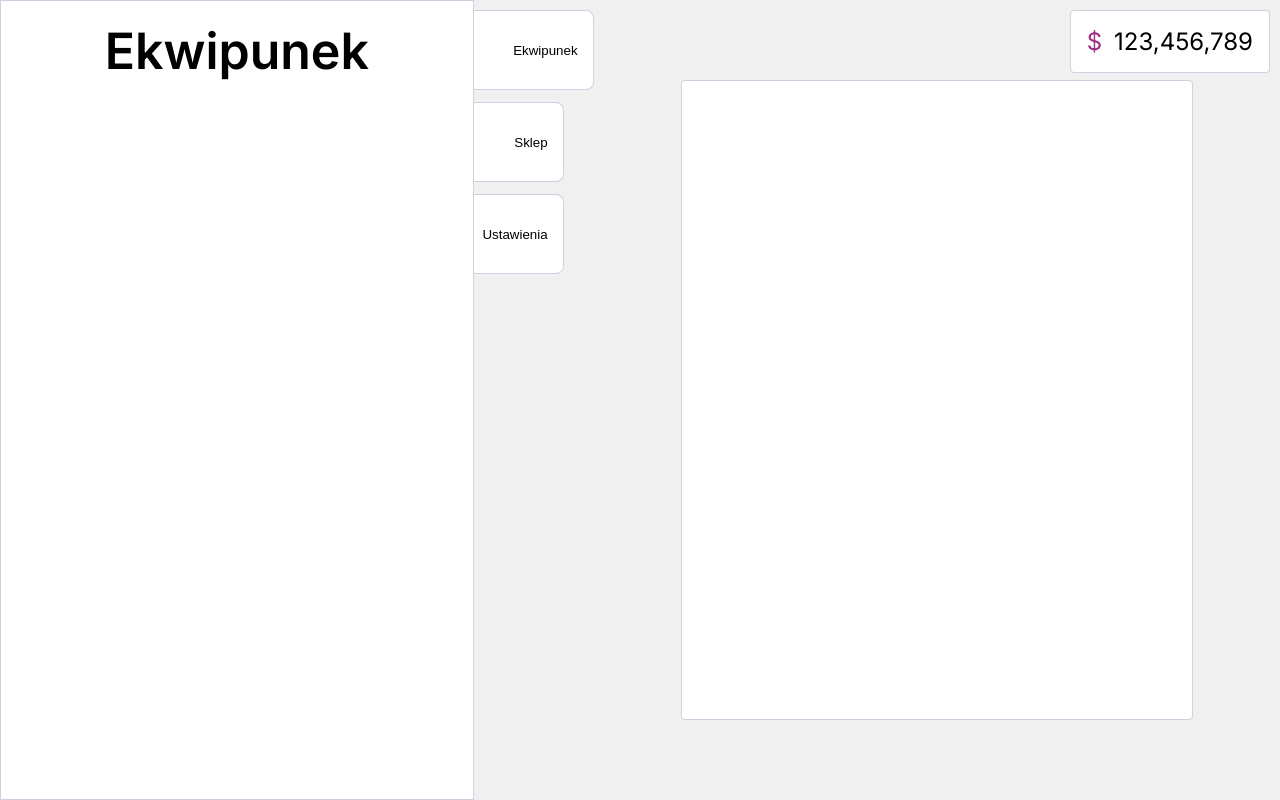
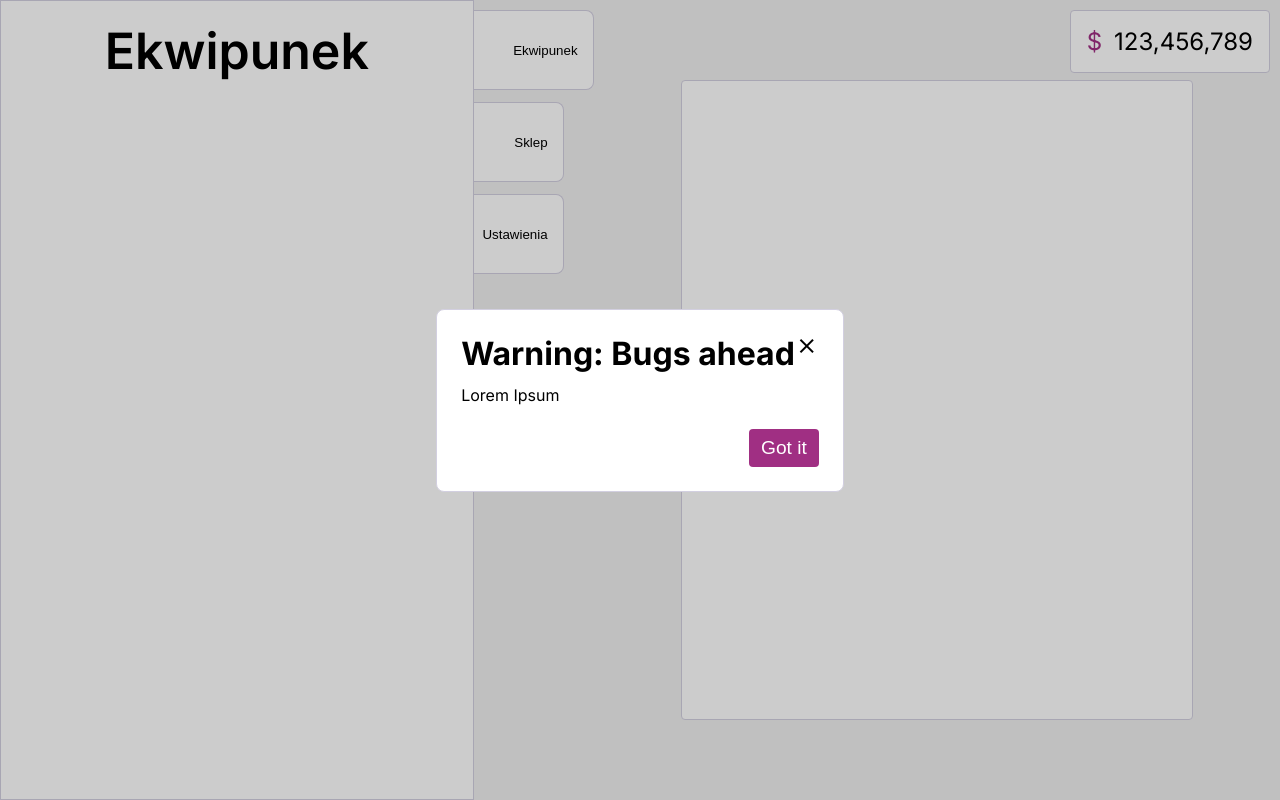
Before and after one commit to roguette/PlantIdle, a Flask app: page / in a window 1280 px wide. Run offline with Flask 3, Linux system fonts and the light colour scheme.

Commit message:
Added a basic info modal, and classes for more

```diff
--- /dev/null
+++ b/static/css/modal.css
@@ -0,0 +1,41 @@
+.modal-container {
+    position: fixed;
+    display: flex;
+    width: 100vw;
+    height: 100vh;
+    top: 0;
+    left: 0;
+    background-color: rgba(0, 0, 0, 0.2);
+    z-index: 1000;
+}
+.modal-box {
+    max-width: 40%;
+    min-width: 300px;
+    border: 1px solid var(--border);
+    background-color: var(--white);
+    border-radius: 8px;
+    padding: 24px;
+    margin: auto;
+    display: flex;
+    flex-direction: column;
+    gap: 24px;
+}
+.modal-info {
+    display: flex;
+}
+.modal-text-container {
+    display: flex;
+    flex-direction: column;
+    gap: 12px;
+}
+.modal-buttons {
+    display: flex;
+    flex-direction: row;
+    gap: 12px;
+    margin-left: auto;
+}
+.modal-buttons *{
+    display: flex;
+    align-items: center;
+
+}
--- a/static/css/style_left.css
+++ b/static/css/style_left.css
@@ -14,7 +14,36 @@
 .secondary-color {
     color: var(--secondary);
 }
-
+.button-neutral {
+    border: 1px solid var(--border);
+    background-color: var(--white);
+    cursor: pointer;
+    border-radius: 4px;
+    font-size: 1.2rem;
+    padding: 8px 12px;
+}
+.button-primary {
+    border: none;
+    background-color: #a02f83;
+    color: var(--white);
+    cursor: pointer;
+    border-radius: 4px;
+    font-size: 1.2rem;
+    padding: 8px 12px;
+}
+input, .force-input {
+    font-size: 1.2rem;
+    border: 1px solid var(--border);
+    border-radius: 4px;
+}
+input {
+    padding: 0.675em 1em 0.675em 1em;
+}
+.force-input {
+    display: flex;
+    align-items: center;
+    padding: 0.675em 1em;
+}
 html, body{
     width: 100%;
     height: 100%;
--- a/static/js/index.js
+++ b/static/js/index.js
@@ -1,5 +1,6 @@
 import { Game } from "./game.js";
 import { Api } from "./api.js";
+import { InfoModal } from "./modal.js";
 
 async function loadInventoryHTML() {
     for (let i = 0; i < inventorySlots; i++) {
@@ -34,7 +35,10 @@ async function loadShopHTML() {
 
 $(async ()=>{
     console.log(`DOMContentLoaded`);
-
+    new InfoModal({
+        title: "Warning: Bugs ahead",
+        message: "Lorem Ipsum"
+    });
     loadInventoryHTML();
     loadShopHTML();
 
--- /dev/null
+++ b/static/js/modal.js
@@ -0,0 +1,107 @@
+/*
+* Base modal with no buttons
+*/
+class Modal {
+    #modal;
+    title;
+    message;
+    canCancel;
+    buttonContainer;
+
+    constructor(title, message, canCancel) {
+        this.title = title;
+        this.message = message;
+        this.canCancel = canCancel;
+
+        let container = $("<div>").addClass("modal-container"); // <div class="modal-container">
+        let modal = $("<div>").addClass("modal-box"); // <div class="modal-box"></div>
+        container.append(modal);
+
+        this.#modal = container;
+
+        let modalInfo = $("<div>").addClass("modal-info"); // <div class="modal-info">
+        let textContainer = $("<div>").addClass("modal-text-container"); // <div class="modal-text-container">
+        textContainer.append($("<h1>").text(this.title)); // <h1>Sample Text</h1>
+        textContainer.append($("<p>").addClass("modal-subtitle").text(this.message)); // <p class="modal-subtitle">...</p>
+        modalInfo.append(textContainer);
+
+        if (this.canCancel) {
+            let closeButton = $("<span>").addClass("material-symbols-outlined").text("close");
+            closeButton.on("click", () => this.closeModal()); // Add event listener to close the modal
+            modalInfo.append(closeButton);
+        }
+
+        modal.append(modalInfo);
+        modal.append($("<div>").addClass("modal-buttons")); // <div class="modal-buttons"></div>
+        this.buttonContainer = modal.find(".modal-buttons");
+        $("body").append(container); // append to body
+    }
+
+    closeModal() {
+        this.#modal.remove();
+    }
+}
+
+/*
+* Modal used for information with one primary button
+*/
+export class InfoModal extends Modal {
+    buttonText;
+
+    closedCallback;
+
+    constructor({title, message, canCancel = true, buttonText = "Got it", closedCallback}) {
+        super(title, message, canCancel);
+        this.buttonText = buttonText;
+        this.closedCallback = closedCallback;
+
+
+        let closeBtn = $("<button>").addClass("modal-button button-primary").text(this.buttonText);
+        console.log(this.buttonContainer)
+        this.buttonContainer.append(closeBtn);
+
+        closeBtn.on("click", () => {
+            this.closeModal();
+            if (this.closedCallback) {
+                this.closedCallback();
+            }
+        });
+    }
+
+}
+
+/*
+* Modal used for yes/no or a/b choices
+*/
+export class YesNoModal extends Modal {
+    suggestedText;
+    neutralText;
+
+    closedCallback;
+
+    constructor({title, message, canCancel = true, suggestedText = "Yes", neutralText = "No", closedCallback}) {
+        super(title, message, canCancel);
+        this.suggestedText = suggestedText;
+        this.neutralText = neutralText;
+        this.closedCallback = closedCallback;
+    }
+}
+
+/*
+* Modal used for choosing numbers, for example in a show when asked how much of something the user wants to buy
+*/
+export class NumberModal extends Modal {
+    minAmount;
+    maxAmount;
+    buttonText;
+
+    onValueChosenCallback;
+
+    constructor({title, message, canCancel = true, minAmount = 0, maxAmount, buttonText, onValueChosenCallback}) {
+        super(title, message, canCancel);
+        this.minAmount = minAmount;
+        this.maxAmount = maxAmount;
+        this.buttonText = buttonText;
+        this.onValueChosenCallback = onValueChosenCallback;
+    }
+}
--- a/templates/index.html
+++ b/templates/index.html
@@ -6,11 +6,41 @@
     <title>HomePage</title>
     <link rel="stylesheet" href="static/css/style_left.css">
     <link rel="stylesheet" href="static/css/custom_select.css">
-    <link rel="stylesheet" href="https://fonts.googleapis.com/css2?family=Material+Symbols+Outlined:opsz,wght,FILL,GRAD@20..48,100..700,0..1,-50..200&icon_names=search" />
+    <link rel="stylesheet" href="static/css/modal.css">
+    <link rel="stylesheet" href="https://fonts.googleapis.com/css2?family=Material+Symbols+Outlined:opsz,wght,FILL,GRAD@20..48,100..700,0..1,-50..200&icon_names=close,keyboard_arrow_left,keyboard_arrow_right,keyboard_double_arrow_left,keyboard_double_arrow_right,search" />
     <script src="https://code.jquery.com/jquery-3.7.1.min.js"></script>
     <script src="/static/js/index.js" type="module"></script>
 </head>
 <body>
+    <!-- <div class="modal-container">
+        <div class="modal-box">
+            <div class="modal-info">
+                <div class="modal-text-container">
+                    <h1>Sample Text</h1>
+                    <p class="modal-subtitle">Lorem ipsum dolor sit amet, consectetur adipisicing elit. Quia ea consequatur illum deserunt architecto quo at. Nobis vel voluptates dolorum aliquid, error similique et quo, ipsam ipsum recusandae quasi at.</p>
+                </div>
+                <span class="material-symbols-outlined">close</span>
+            </div>
+            <div class="modal-buttons">
+                <button id="modal-close-button" class="modal-button button-neutral">
+                    <span class="material-symbols-outlined">keyboard_double_arrow_left</span>
+                </button>
+                <button id="modal-close-button" class="modal-button button-neutral">
+                    <span class="material-symbols-outlined">keyboard_arrow_left</span>
+                </button>
+                <div contenteditable="true" class="force-input"></div>
+                <button id="modal-close-button" class="modal-button button-neutral">
+                    <span class="material-symbols-outlined">keyboard_arrow_right</span>
+                </button>
+                <button id="modal-close-button" class="modal-button button-neutral">
+                    <span class="material-symbols-outlined">keyboard_double_arrow_right</span>
+                </button>
+                <input type="text">
+                <button id="modal-close-button" class="modal-button button-neutral">Neutral</button>
+                <button id="modal-close-button" class="modal-button button-primary">Primary</button>
+            </div>
+        </div>
+    </div> -->
     <div id="left">
         <div id="cards">
             <div id="inventory-card">
```
